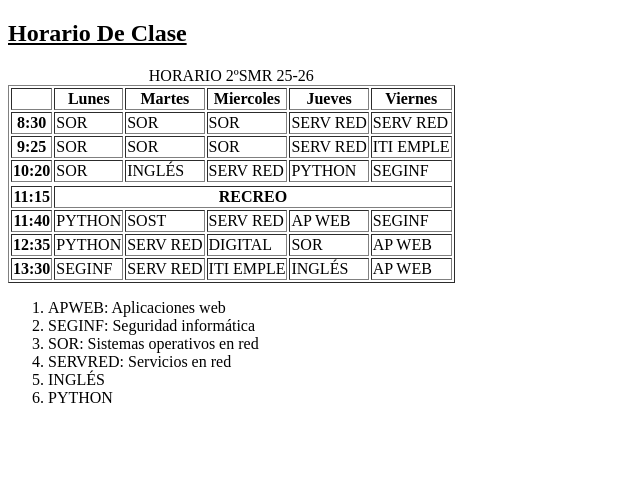
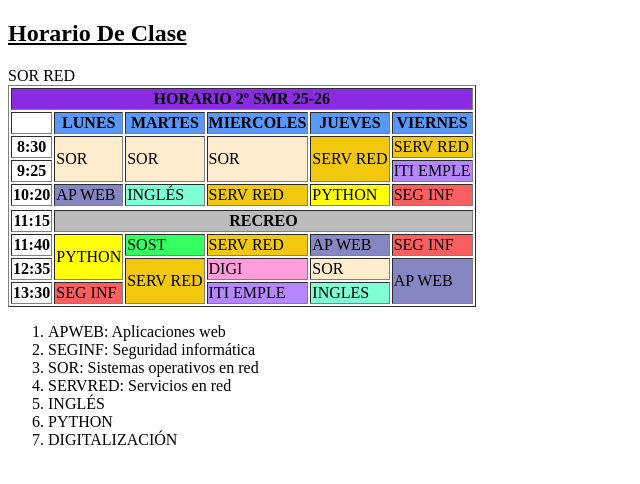
Before and after one commit to Yerayjimenez4/14_yeray, a plain HTML site: page HORARIO 2ºSMR 25-26.html in a window 1280 px wide. Shown: the whole page, without its empty margins (0-640 px from the left). Drawn offline with Linux system fonts and the light colour scheme.

Commit message:
horario 2

```diff
--- a/HORARIO 2ºSMR 25-26.html
+++ b/HORARIO 2ºSMR 25-26.html
@@ -4,50 +4,93 @@
     <title>HORARIO 2ºSMR 25-26</title>
     <u><h2>Horario De Clase</h2></u>
 
+<style>
+
+.sor {
+    background-color: blanchedalmond;
+}
+.dias {
+    background-color: rgb(88, 152, 248);
+}
+.tit {
+    background-color: blueviolet;
+}
+.ing{
+    background-color: aquamarine;
+}
+.py {
+    background-color: hsl(60, 100%, 51%);
+}
+.sos{
+    background-color: rgb(53, 255, 97);
+}
+.serv{
+    background-color: rgb(241, 200, 13);
+}
+.seg {
+    background-color: rgb(250, 95, 95);
+}
+.apw {
+    background-color: rgb(133, 134, 194);
+}
+.dig {
+    background-color: rgb(255, 158, 218);
+}
+.iti  {
+    background-color: #b587ff;
+}
+.re {
+    background-color: #bbbbbb;
+}
+</style>
+
 </head>
 <body>
     <table border="1">
 
-        <caption>HORARIO 2ºSMR 25-26</caption>
         <thead>
-                <tr>
+             <tr>
+                <th class="tit" colspan="6">HORARIO 2º SMR 25-26</th>
+
+
+             </tr>
+
+
+             <tr>
                     <th></th>
-                    <th>Lunes</th>
-                    <th>Martes</th>
-                    <th>Miercoles</th>
-                    <th>Jueves</th>
-                    <th>Viernes</th>
+                    <th class="dias">LUNES</th>
+                    <th class="dias">MARTES</th>
+                    <th class="dias">MIERCOLES</th>
+                    <th class="dias">JUEVES</th>
+                    <th class="dias">VIERNES</th>
                 </tr>
         </thead>
         <tbody>
             <tr>
                 <th>8:30</th>
-                <td>SOR</td>
-                <td>SOR</td>
-                <td>SOR</td>
-                <td>SERV RED</td>
-                <td>SERV RED</td>
+                <td class="sor" rowspan="2">SOR</td>SOR
+                <td rowspan="2" class="sor">SOR</td>
+                 <td rowspan="2" class="sor">SOR</td>
+                <td rowspan="2" class="serv">SERV RED</td> RED</td>
+                <td class="serv">SERV RED</td>
 
 
             </tr>
 
   <tr>
                 <th>9:25</th>
-                <td>SOR</td>
-                <td>SOR</td>
-                <td>SOR</td>
-                <td>SERV RED</td>
-                <td>ITI EMPLE</td>
+
+                <td class="iti"> ITI EMPLE</td>
 
 
             </tr>
   <tr>
                 <th>10:20</th>
-                <td>SOR</td>
-                <td>INGLÉS</td>
-                <td>SERV RED</td>
-                <td>PYTHON</td>
-                <td>SEGINF</td>
+                <td class="apw"> AP WEB</td>
+                <td class="ing">INGLÉS</td>
+                <td class="serv"> SERV RED</td>
+                <td class="py"> PYTHON </td>
+                <td class="seg"> SEG INF</td>
 
             </tr>
     <tr>
@@ -55,35 +98,33 @@
    <tr>
             <th>11:15 </th>
 
-    <th colspan="6">RECREO</th>
+    <th colspan="6" class="re">RECREO</th>
 
 
     </tr>
             <tr>
                 <th>11:40</th>
-                <td>PYTHON</td>
-                <td>SOST</td>
-                <td>SERV RED</td>
-                <td>AP WEB</td>
-                <td>SEGINF</td>
+                <td rowspan="2" class="py">PYTHON</td>
+                <td class="sos"> SOST</td>
+                <td class="serv" >SERV RED</td>
+                <td class="apw" >AP WEB</td>
+                <td class="seg">SEG INF</td>
 
             </tr>
   <tr>
                 <th>12:35</th>
-                <td>PYTHON</td>
-                <td>SERV RED</td>
-                <td>DIGITAL</td>
-                <td>SOR</td>
-                <td>AP WEB</td>
+                <td rowspan="2" class="serv" >SERV RED</td>
+                <td class="dig">DIGI</td>
+                <td class="sor">SOR</td>
+                <td rowspan="2" class="apw">AP WEB</td>
 
             </tr>
  <tr>
                 <th>13:30</th>
-                <td>SEGINF</td>
-                <td>SERV RED</td>
-                <td>ITI EMPLE</td>
-                <td>INGLÉS</td>
-                <td>AP WEB</td>
+                <td class="seg"> SEG INF </td>
+                <td class="iti"> ITI EMPLE</td>
+                <td class="ing"> INGLES </td>
+
 
             </tr>
 
@@ -97,9 +138,8 @@
 <li> SOR: Sistemas operativos en red</li>
 <li> SERVRED: Servicios en red</li>
 <li> INGLÉS</li>
-<li>PYTHON</li>
-
-
+<li> PYTHON</li>
+<li> DIGITALIZACIÓN</li>
 
     </ol>
 
```
